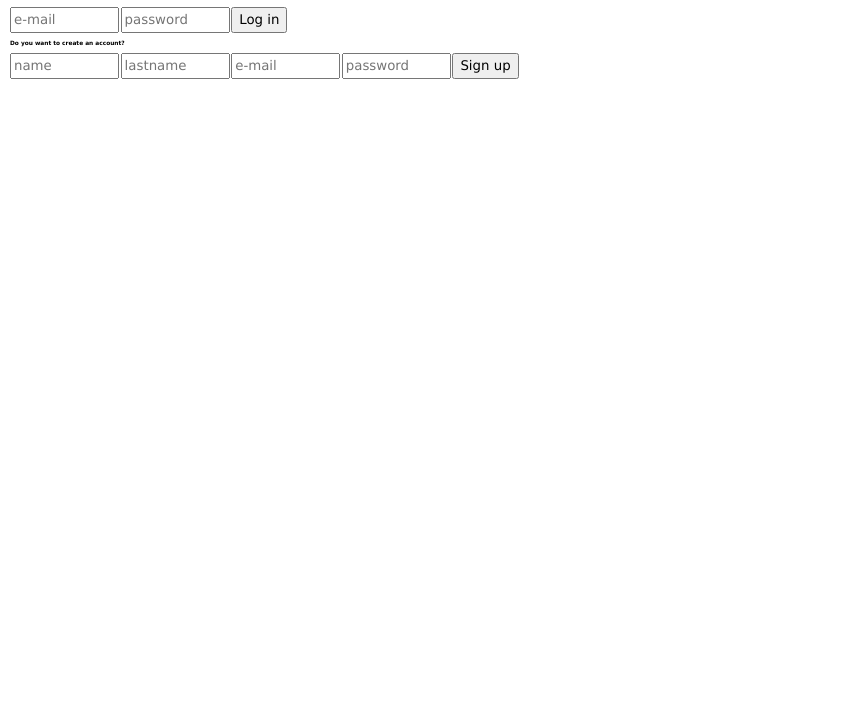
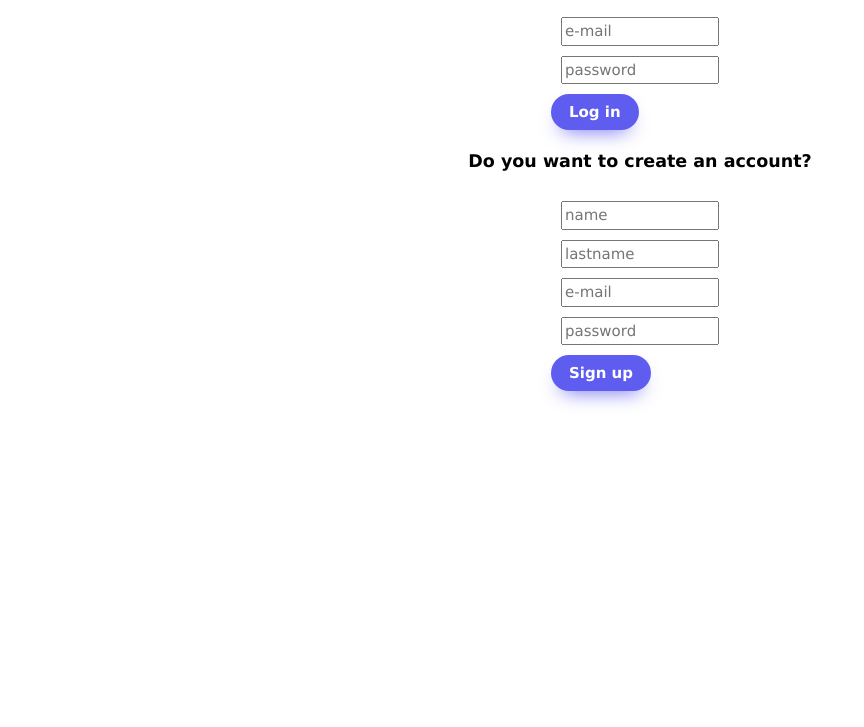
Before and after one commit to superfer2002/OpenEvents, a website: page src/index.html in a window 1280 px wide. Shown: the part 73-800 px from the top of the page, without its empty margins (0-864 px from the left). Drawn offline with Linux system fonts and the light colour scheme.

Commit message:
index.html changes

```diff
--- a/src/css/style_desktop.css
+++ b/src/css/style_desktop.css
@@ -10,6 +10,10 @@
 
     h2 {
         font-size: 8rem;
+    }
+
+    h3 {
+        font-size: 3.5rem;
     }
 
     .margins {
@@ -36,4 +40,57 @@
         padding: 5px;
         width: 25px;
     }
+
+    .flex_index {
+        display: flex;
+        flex-direction: column;
+        align-items: center;
+    }
+
+    .flex_login {
+        display: flex;
+        flex-direction: column;
+        align-items: center;
+        wrap-option: wrap;
+    }
+
+    .flex_signup {
+        display: flex;
+        flex-direction: column;
+        align-items: center;
+        wrap-option: wrap;
+    }
+
+    .input_box {
+        font-size: 3rem;
+        margin: 2rem;
+        width: 30rem;
+    }
+
+    .buttons {
+        background: #5E5DF0;
+        border-radius: 999px;
+        box-shadow: #5E5DF0 0 10px 20px -10px;
+        box-sizing: border-box;
+        color: #FFFFFF;
+        cursor: pointer;
+        font-size: 3rem;
+        font-weight: 700;
+        line-height: 4rem;
+        opacity: 1;
+        outline: 0 solid transparent;
+        padding: 8px 18px;
+        user-select: none;
+        -webkit-user-select: none;
+        touch-action: manipulation;
+        width: fit-content;
+        word-break: break-word;
+        border: 0;
+    }
+
+    .buttons:hover {
+        background: #FFFFFF;
+        color: #5E5DF0;
+    }
+
 }
--- a/src/css/style_mobile.css
+++ b/src/css/style_mobile.css
@@ -43,6 +43,10 @@ a {
         font-size: 8rem;
     }
 
+    h3 {
+        font-size: 2.5rem;
+    }
+
     .flex_header {
         display: flex;
         flex-direction: column;
@@ -78,6 +82,37 @@ a {
 
     .flex_signup {
         display: flex;
+        flex-direction: column;
+        align-items: center;
+        wrap-option: wrap;
+    }
+
+    .input_box {
+        font-size: 3rem;
+        margin-bottom: 3rem;
+        width: 30rem;
+    }
+
+    .buttons {
+       background: #5E5DF0;
+       border-radius: 999px;
+       box-shadow: #5E5DF0 0 10px 20px -10px;
+       box-sizing: border-box;
+       color: #FFFFFF;
+       font-size: 3rem;
+       font-weight: 700;
+       line-height: 4rem;
+       opacity: 1;
+       outline: 0 solid transparent;
+       padding: 8px 18px;
+       user-select: none;
+       touch-action: manipulation;
+       border: 0;
+    }
+
+    .buttons:hover {
+        background: #FFFFFF;
+        color: #5E5DF0;
     }
 
 }
--- a/src/index.html
+++ b/src/index.html
@@ -15,31 +15,31 @@
             <article class="flex_login">
                 <h1>OpenEvents</h1>
             </article>
-            <article>
+            <article class="flex_login">
                 <form>
-                    <input class="flex_login" type="text" id="mail" name="mail"
+                    <input class="flex_login input_box" type="text" id="mail" name="mail"
                            size="10" placeholder="e-mail" pattern="/^[a-zA-Z0-9.!#$%&amp;'*+/=?^_`{|}~-]+@[a-zA-Z0-9-]+(?:\.[a-zA-Z0-9-]+)*$/" required />
-                    <input class="flex_login" type="password" id="password" name="password" required
+                    <input class="flex_login input_box" type="password" id="password" name="password" required
                            size="10" placeholder="password" />
-                    <button class="flex_login" type="button">Log in</button>
+                    <button class="flex_login buttons" type="button" onclick="window.location.href='./home.html'">Log in</button>
                 </form>
             </article>
         </section>
-        <section class="flex_signup">
-            <article>
+        <section>
+            <article class="flex_signup">
                 <h3>Do you want to create an account?</h3>
             </article>
-            <article>
+            <article class="flex_signup">
                 <form>
-                    <input type="text" id="name" name="name" required
+                    <input class="flex_signup input_box" type="text" id="name" name="name" required
                            minlength="1" maxlength="50" size="10" placeholder="name" />
-                    <input type="text" id="lastname" name="lastname" required
+                    <input class="flex_signup input_box" type="text" id="lastname" name="lastname" required
                            minlength="1" maxlength="50" size="10" placeholder="lastname" />
-                    <input type="email" id="newMail" name="newMail"
+                    <input class="flex_signup input_box" type="email" id="newMail" name="newMail"
                            minlength="11" maxlength="150" size="10" placeholder="e-mail" pattern="/^[a-zA-Z0-9.!#$%&amp;'*+/=?^_`{|}~-]+@[a-zA-Z0-9-]+(?:\.[a-zA-Z0-9-]+)*$/" required />
-                    <input type="password" id="newPassword" name="password" required
+                    <input class="flex_signup input_box" type="password" id="newPassword" name="password" required
                            minlength="1" maxlength="15" size="10" placeholder="password" />
-                    <button type="button">Sign up</button>
+                    <button class="flex_signup buttons" type="button" onclick="window.location.href='./home.html'">Sign up</button>
                 </form>
             </article>
         </section>
```
